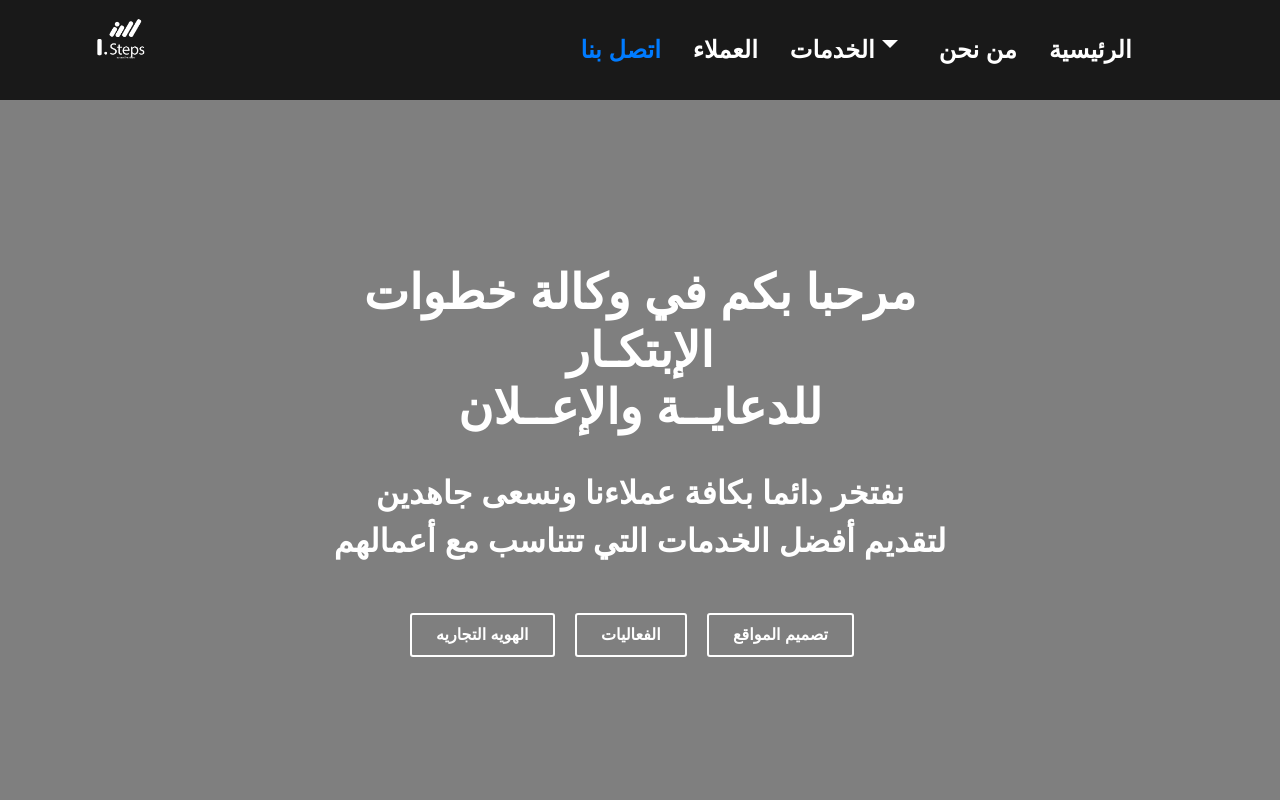
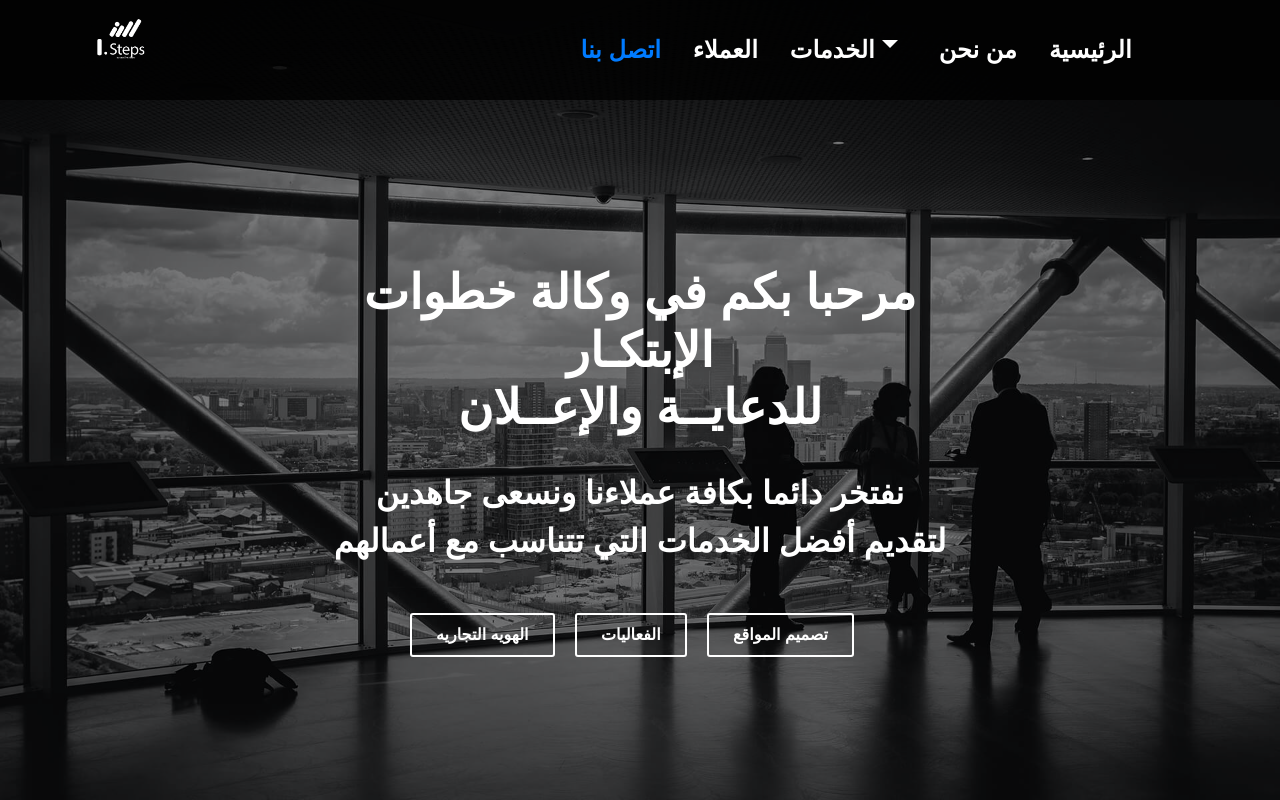
Before and after one commit to rehamjallal/I.step, a plain HTML site: page index.html in a window 1280 px wide. Shown: the top 800 px of the page. Drawn offline with Linux system fonts and the light colour scheme.

Commit message:
Initial commit

```diff
--- a/css/style.css
+++ b/css/style.css
@@ -193,7 +193,7 @@ header li:hover a {
 
 /* START Home */
 .home {
-    background-image: url('images/about.jpg');
+    background-image: url('../images/about.jpg');
     background-size: cover;
     background-position: center;
     height: 100vh;
```
